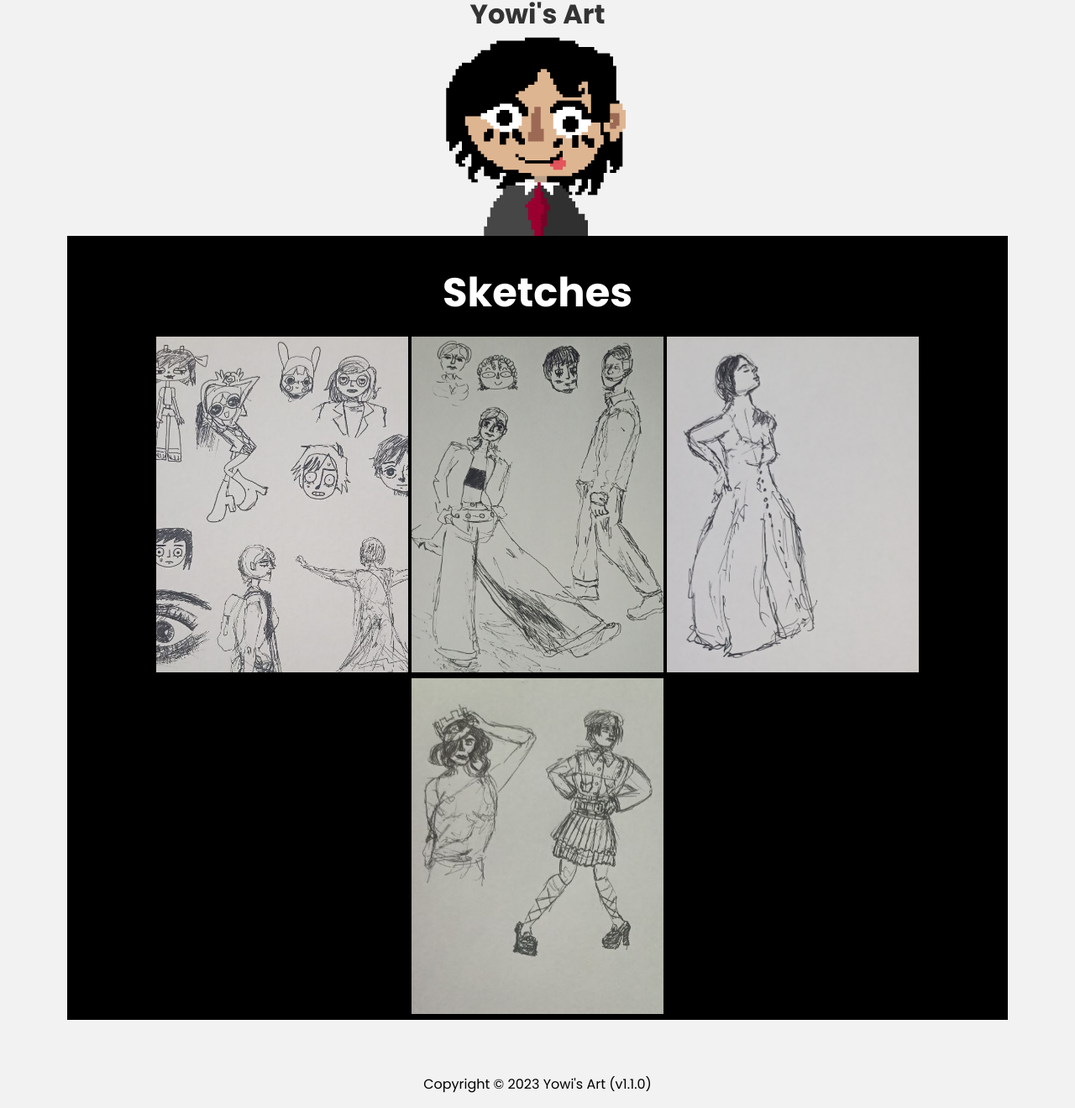
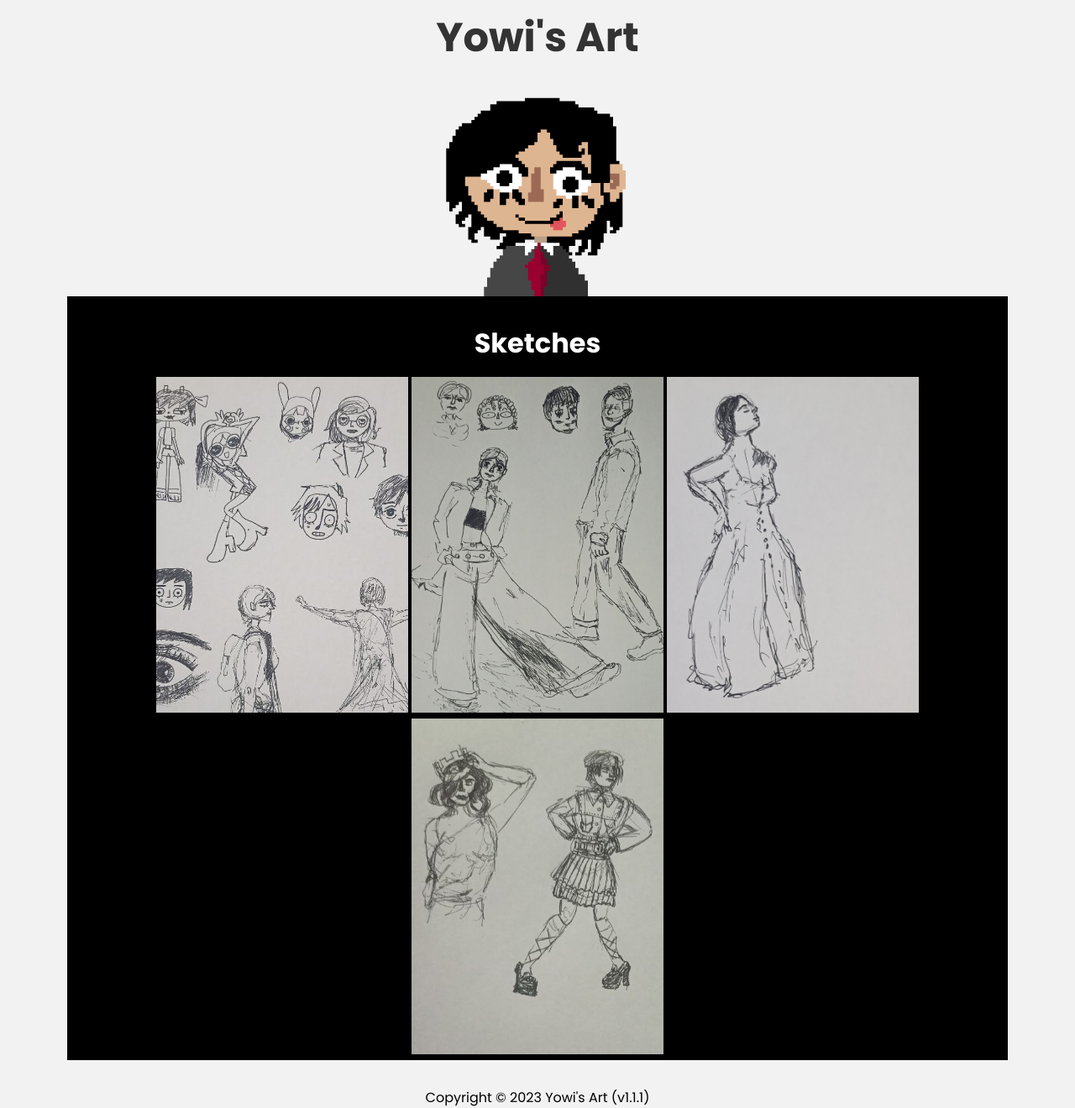
Before and after one commit to YowiH/yowi-art, a plain HTML site: page index.html in a window 1280 px wide. Shown: the part 7-1327 px from the top of the page at 84% size. Drawn offline with Linux system fonts and the light colour scheme.

Commit message:
v1.1.1 - Better margin

```diff
--- a/index.html
+++ b/index.html
@@ -26,7 +26,7 @@
         </div>
     </main>
     <footer>
-        <p>Copyright &copy; 2023 Yowi's Art (v1.1.0)</p>
+        <p>Copyright &copy; 2023 Yowi's Art (v1.1.1)</p>
     </footer>
 </body>
 </html>
--- a/style.css
+++ b/style.css
@@ -13,6 +13,9 @@ body {
 header h1 {
     color: #333;
     text-align: center;
+    padding: 1rem;
+    margin-bottom: 1rem;
+    font-size: 3rem;
 }
 
 header img {
@@ -41,7 +44,7 @@ main #art #sketches h2 {
     color: white;
     padding-top: 2rem;
     margin: 0 auto 1rem;
-    font-size: 3rem;
+    font-size: 2rem;
     width: fit-content;
 }
 
@@ -57,5 +60,5 @@ main #art #sketches img:hover {
 
 footer {
     text-align: center;
-    margin-top: 4rem;
+    margin-top: 2rem;
 }
```
